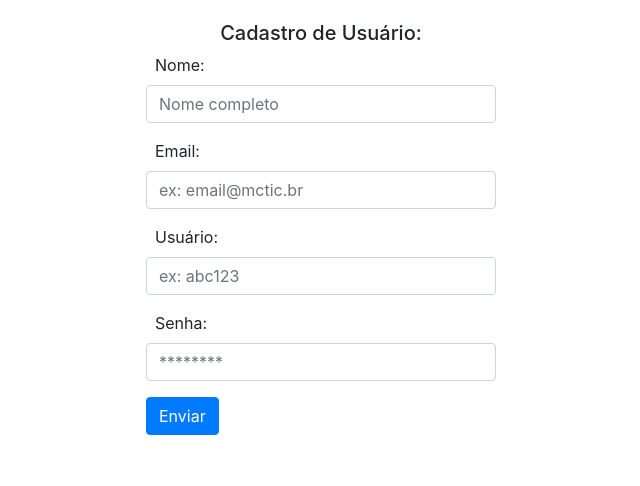
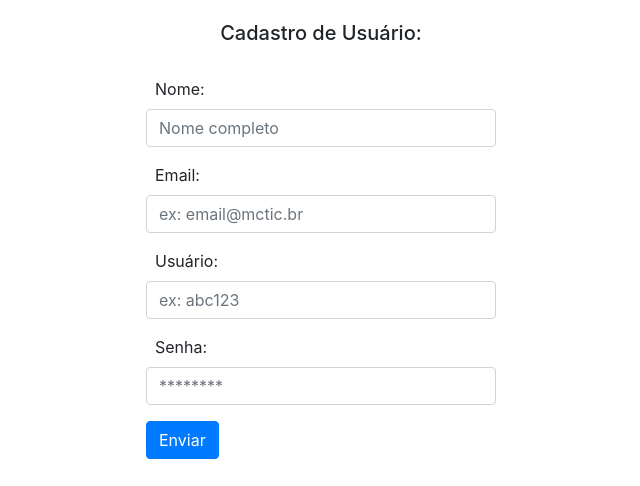
Before and after one commit to dimisworkhub/Cidades-Digitais-Front, a plain HTML site: page CriarUser.html in a window 1280 px wide. Shown: the part 314-800 px from the top of the page, without its empty margins (319-959 px from the left). Drawn offline with nearby package versions, Linux system fonts and the light colour scheme.

Commit message:
Update CriarUser.html

```diff
--- a/CriarUser.html
+++ b/CriarUser.html
@@ -27,7 +27,7 @@
 
 	<br><br>
 
-	<h5><center>Cadastro de Usuário:</center></h5>
+	<h5><center>Cadastro de Usuário:</center></h5><br>
 	  <div class="form-group">
         <label for="submitNome">&nbsp&nbspNome:</label>
         <input type="text" class="form-control" id="submitNome" placeholder="Nome completo"value="" onchange="changer()"> <!--check if it needs to be the complete name-->
```
